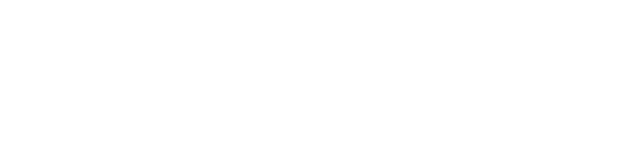
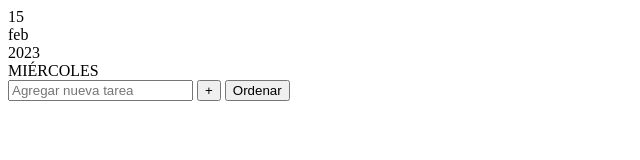
Before and after one commit to juanmzabala/to_do_list, a plain HTML site: page index.html in a window 1280 px wide. Shown: the whole page, without its empty margins (0-640 px from the left). Drawn offline with Linux system fonts and the light colour scheme.

Commit message:
Agrega elementos necesarios al HTML
Se agregaron los elementos base que van a interactuar con el usuario durante la ejecución del programa.

```diff
--- a/index.html
+++ b/index.html
@@ -4,9 +4,34 @@
     <meta charset="UTF-8">
     <meta http-equiv="X-UA-Compatible" content="IE=edge">
     <meta name="viewport" content="width=device-width, initial-scale=1.0">
+
     <title>To do List</title>
 </head>
 <body>
+    <div class="container rounded">
 
+        <div class="fecha">
+            <div class="fechaIzquierda ">
+                <div id="numero">15</div>
+                <div id="mes">feb</div>
+                <div id="anio">2023</div>
+            </div>
+
+            <div class="fechaDerecha">
+                <div id="dia">MIÉRCOLES</div>
+            </div>
+        </div>
+
+        <div class="action">
+            <input type="text" placeholder="Agregar nueva tarea">
+            <button type="button">+</button>
+            <button type="button">Ordenar</button>
+        </div>
+
+        <div id="newTagBoard rounded">
+
+        </div>
+
+    </div>
 </body>
 </html>
```
